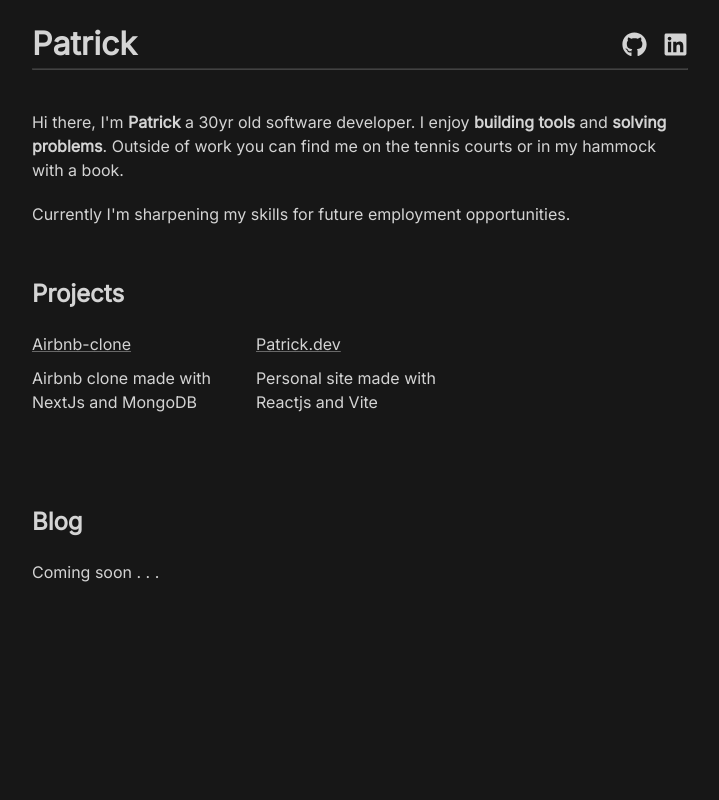
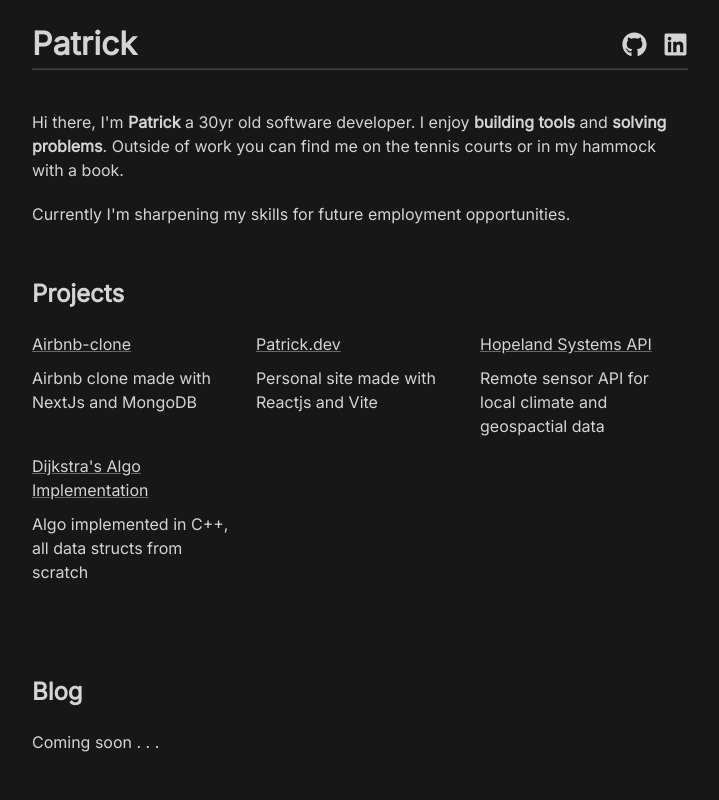
Before and after one commit to koowip/portfolio, a React (Vite) app: page / in a window 1280 px wide. Shown: the top 800 px of the page, without its empty margins (280-999 px from the left). Built offline with nearby package versions, Linux system fonts and the light colour scheme.

Commit message:
Added to projects

```diff
--- a/src/components/Main.tsx
+++ b/src/components/Main.tsx
@@ -25,6 +25,18 @@ export default function Main () {
           </a>
           <span>Personal site made with Reactjs and Vite</span>
         </div>
+        <div className='gridItem'>
+          <a href='https://github.com/Hopeland-Systems-Capstone/Hopeland-Systems-API' target='_blank'>
+            Hopeland Systems API
+          </a>
+          <span>Remote sensor API for local climate and geospactial data</span>
+        </div>
+        <div className='gridItem'>
+          <a href='https://github.com/koowip/Dijkstra-Algo-implementation' target='_blank'>
+            Dijkstra's Algo Implementation
+          </a>
+          <span>Algo implemented in C++, all data structs from scratch</span>
+        </div>
       </div>
       <h2>Blog</h2>
         <p className='filler'>Coming soon . . .</p>
```
